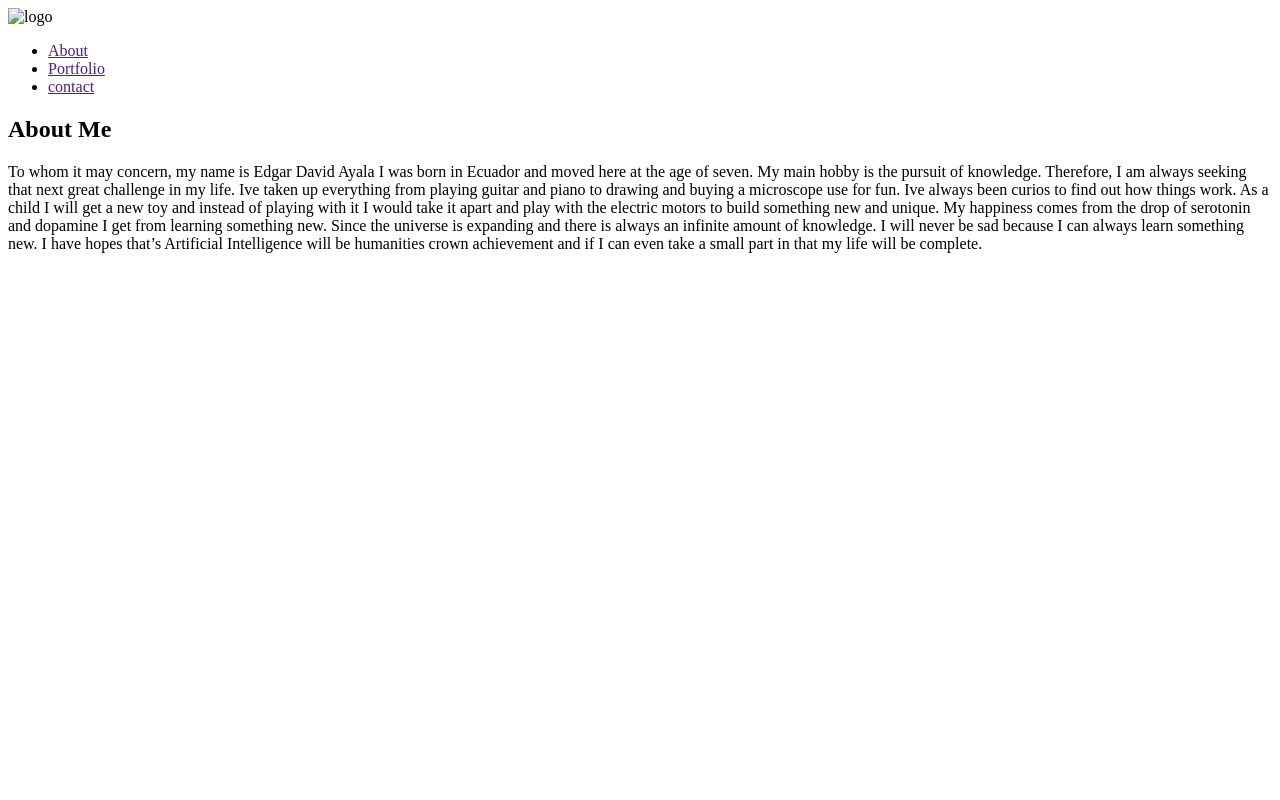
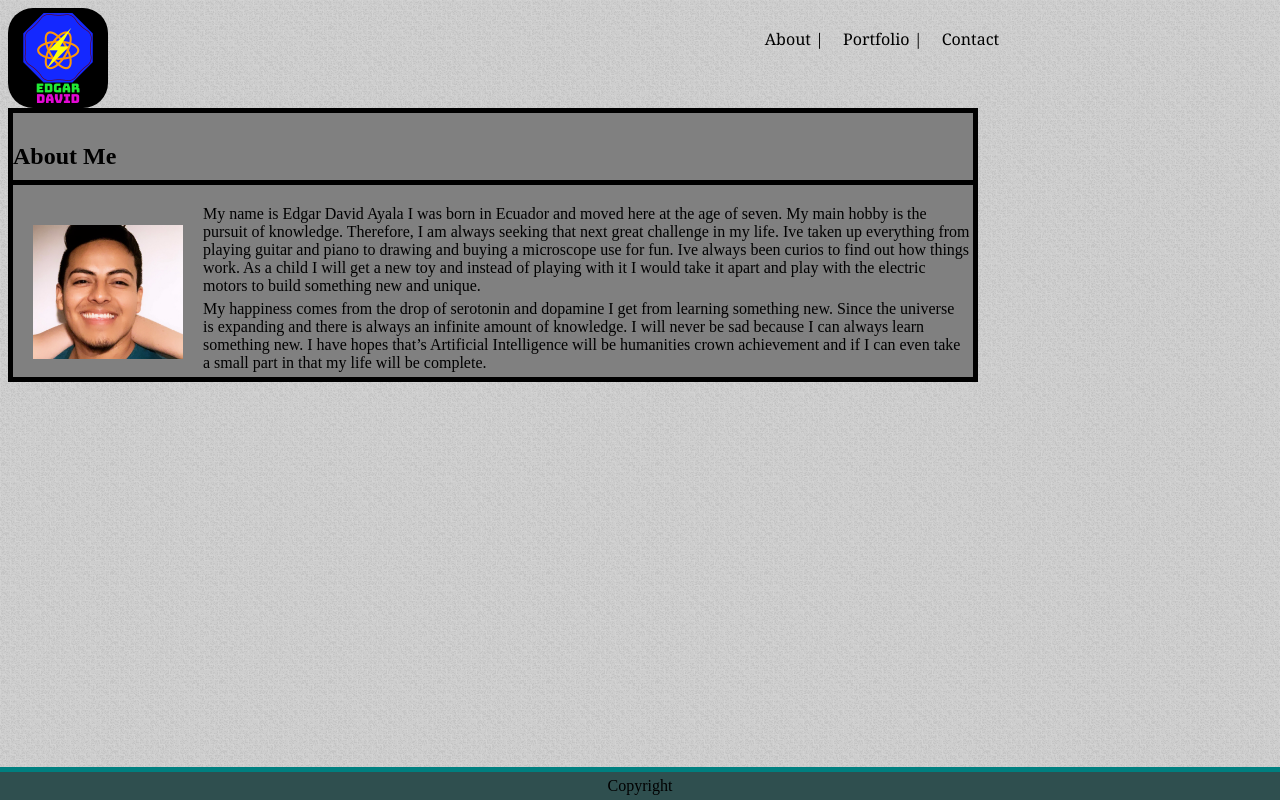
Before and after one commit to twin650cc/twin650cc.github.io, a plain HTML site: page index.html in a window 1280 px wide. Drawn offline with Linux system fonts and the light colour scheme.

Commit message:
finished

```diff
--- a/index.html
+++ b/index.html
@@ -1,31 +1,35 @@
 <!DOCTYPE html>
 <html>
     <head>
-        <link rel="stylesheet" href="/Users/edgarayala/Basic-Portfolio/assets/css/style.css" type = "text/css">
+<link rel="stylesheet" href="styles.css" type="text/css"/>
     </head>
-    <body background="assets/images/backgroundbrown.jpg">
-
+    <body>
         <header>
             <div class="container">
-
-        <img src="assets/Logo.png" alt="logo" class="logo">
-
+            <img class="logo" src="logo.png" width="100" height="100">
             <nav>
                 <ul>
-                <li><a href="">About</a></li>
-                <li><a href="">Portfolio</a></li>
-                <li><a href="">contact</a></li>
+                    <li><a href="index.html">About    |</a></li>
+                    <li><a href="portfolio.html">Portfolio    |</a></li>
+                    <li><a href="contact.html">Contact</a></li>
                 </ul>
             </nav>
+        </div>
+        </header>
+    <section>
+        <h1>About Me</h1>
+        <img src="me.jpg" width="150px" length="150px" alt="My picture" class="image">
 
-       </div>
+        <p1>My name is Edgar David Ayala I was born in Ecuador and moved here at the age of seven. My main hobby is the pursuit of knowledge.  Therefore, I am always seeking that next great challenge in my life. Ive taken up everything from playing guitar and piano to drawing and buying a microscope use for fun. Ive always been curios to find out how things work. As a child I will get a new toy and instead of playing with it I would take it apart and play with the electric motors to build something new and unique.</p1>
+   <br>
 
-        </header>
+        <p> My happiness comes from the drop of serotonin and dopamine I get from learning something new. Since the universe is expanding and there is always an infinite amount of knowledge. I will never be sad because I can always learn something new. I have hopes that’s Artificial Intelligence will be humanities crown achievement and if I can even take a small part in that my life will be complete.</p>
+    <p></p>
+    </section>
+    <br>
 
-        <div class="container2" >
-            <h2>About Me</h2>
-            <p1>To whom it may concern, my name is Edgar David Ayala I was born in Ecuador and moved here at the age of seven. My main hobby is the pursuit of knowledge.  Therefore, I am always seeking that next great challenge in my life. Ive taken up everything from playing guitar and piano to drawing and buying a microscope use for fun. Ive always been curios to find out how things work. As a child I will get a new toy and instead of playing with it I would take it apart and play with the electric motors to build something new and unique. My happiness comes from the drop of serotonin and dopamine I get from learning something new. Since the universe is expanding and there is always an infinite amount of knowledge. I will never be sad because I can always learn something new. I have hopes that’s Artificial Intelligence will be humanities crown achievement and if I can even take a small part in that my life will be complete.</p1>
-        </div>
-
+        <footer>
+            <p>Copyright</p>
+        </footer>
     </body>
 </html>
--- /dev/null
+++ b/styles.css
@@ -0,0 +1,84 @@
+header {
+
+}
+
+header::after {
+    content:'';
+    display: table;
+    clear: both;
+}
+
+.logo {
+background-color: black;
+border-radius: 25px;
+float: left;
+}
+
+nav {
+    float: right;
+
+}
+nav ul {
+    list-style-type: none;
+  margin: 20px;
+  margin-left: 70px;
+  padding: 0;
+}
+nav li {
+    display: inline;
+margin-left: 15px;
+margin-top: 10px;
+}
+
+nav a {
+    color: black;
+    text-decoration: none;
+    text-align: justify;
+    font-family: Georgia, 'Times New Roman', Times, serif;
+}
+
+section {
+    width: 960px;
+    border-style: solid;
+  border-width: 5px;
+  border-color: black;
+  background-color: grey;
+
+
+
+
+}
+h1 {
+  padding: 10px;
+  padding-left: 0px;
+  border-bottom-style: solid;
+  border-width: 5px;
+  border-color: black;
+
+}
+.image{
+  float: left;
+margin: 20px;
+}
+
+p {
+  margin: 5px;
+}
+
+footer {
+  background-color: darkslategray;
+  border-top: 5px teal solid;
+  position: fixed;
+  left: 0;
+  bottom: 0;
+  width: 100%;
+  text-align: center;
+}
+
+.container {
+  width: 80%
+}
+
+body {
+  background-image: url('background.png')
+}
```
Also changed, not shown: contact.html (added, +36 -0 lines), portfolio.html (added, +38 -0 lines), background.png (added), hangman.jpeg (added), logo.png (added), me.jpg (added), rock.jpeg (added), rpggame.jpeg (added), triviagame.jpeg (added), widget.jpeg (added), 1 other file. Lines whose indentation alone changed are shown as unchanged.
